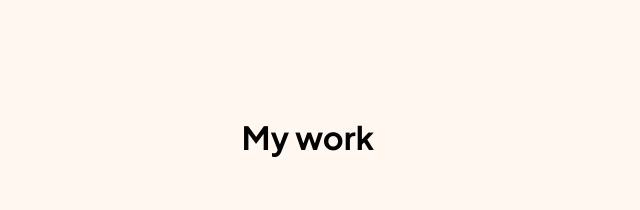
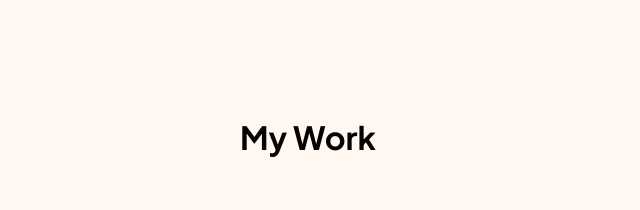
Before and after one commit to manondupriez/single-page-design-portfolio, a website: page index.html in a window 1280 px wide. Shown: the part 1421-1631 px from the top of the page, 332-972 px from the left. Drawn offline with Linux system fonts and the light colour scheme.

Commit message:
Fix HTML

```diff
--- a/index.html
+++ b/index.html
@@ -75,7 +75,7 @@
                 </div>
                 <!-- Portfolio -->
                 <section class="mt-[100px] md:mt-[120px] 3xl:mt-[88px]">
-                    <h2 class="mb-[32px] md:mb-[56px] text-[24px] md:text-[32px] text-center font-bold leading-[30px] md:leading-[40px]"> My work </h2>
+                    <h2 class="mb-[32px] md:mb-[56px] text-[24px] md:text-[32px] text-center font-bold leading-[30px] md:leading-[40px]">My Work</h2>
                     <div id="slides-container" class="overflow-x-auto scroll-smooth whitespace-nowrap scrollbar-hide">
                         <!-- Slide 1 -->
                         <div class="inline-block mr-[15px] md:mr-[30px]">
```
